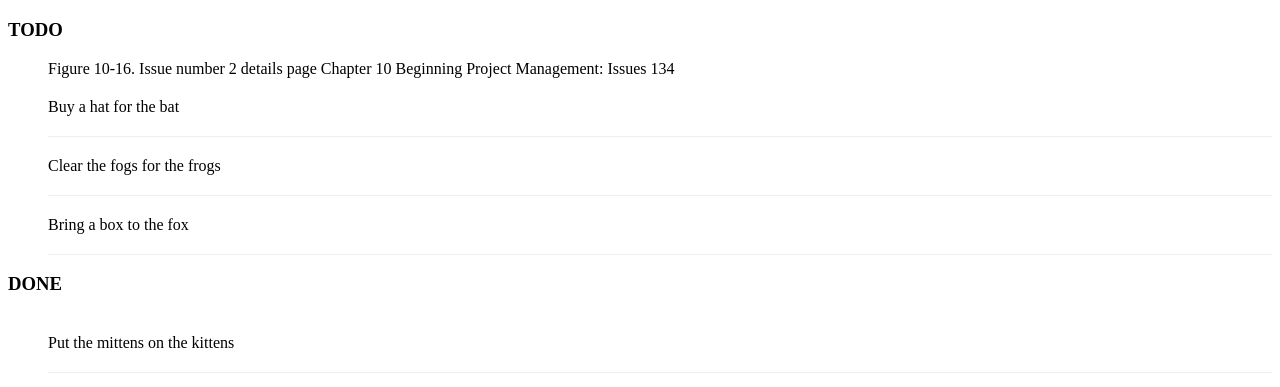
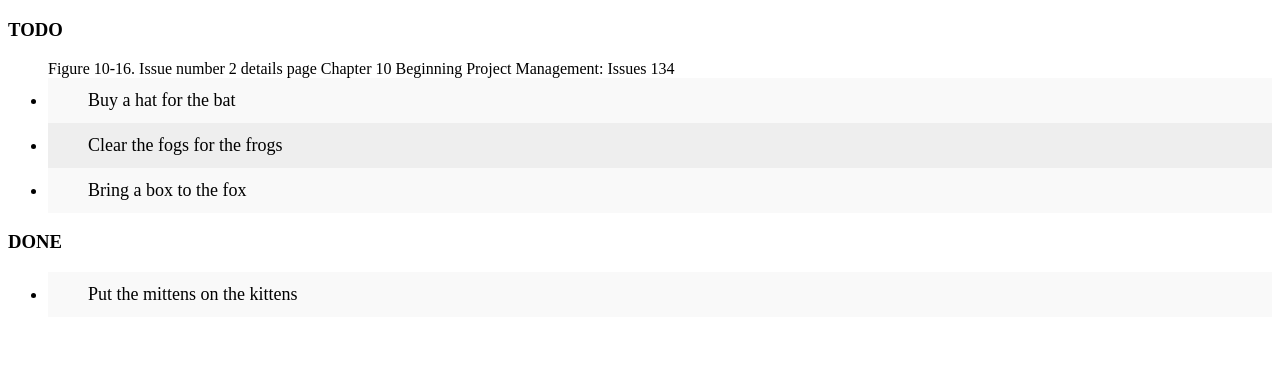
Before and after one commit to nay6060/todolist, a plain HTML site: page index.html in a window 1280 px wide. Shown: the part 61-448 px from the top of the page. Drawn offline with Linux system fonts and the light colour scheme.

Commit message:
Add basic color changes on items rows

```diff
--- a/index.html
+++ b/index.html
@@ -12,10 +12,19 @@
                     text-transform: uppercase;
                 }
 
-                li {
-                    overflow: hidden;
-                    padding: 20px 0;
-                    border-bottom: 1px solid #eee;
+                ul li {
+                    cursor: pointer;
+                    position: relative;
+                    padding: 12px 8px 12px 40px;
+                    background: #eee;
+                    font-size: 18px;
+                    transition: 0.2s;
+                }
+                ul li:nth-child(odd) {
+                    background: #f9f9f9;
+                }
+                ul li:hover {
+                    background: #ddd;
                 }
             </style>
         </head>
```
